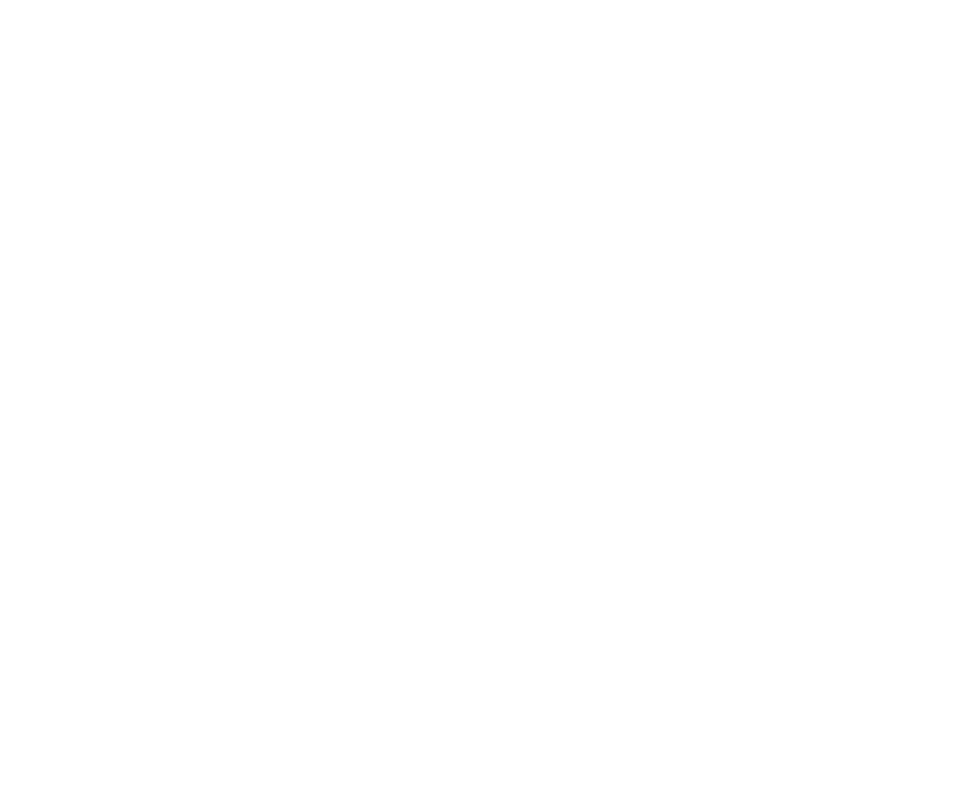
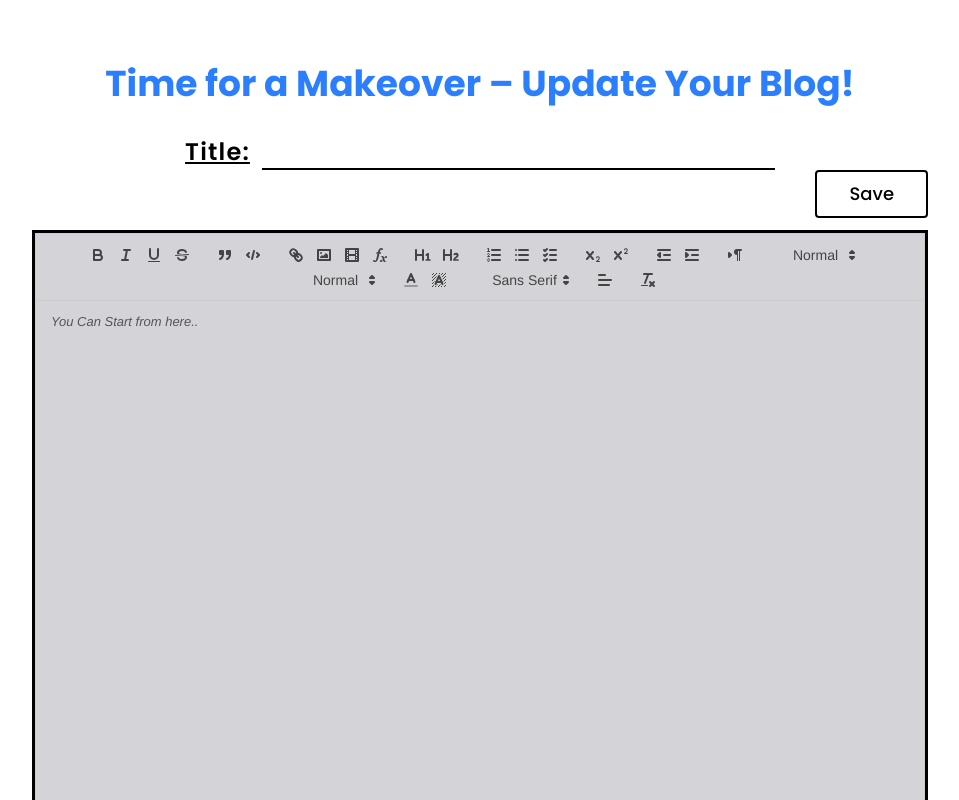
Before and after one commit to Dhanush12212/Blogify, a React (Vite) app in the folder frontend/: page /updateBlog/1 in a window 1280 px wide. Before the commit this address had no page. Shown: the top 800 px of the page, without its empty margins (160-1119 px from the left). Built offline with nearby package versions, Linux system fonts and the light colour scheme; no server answers.

Commit message:
Added Update Blog feature

```diff
--- a/frontend/src/App.jsx
+++ b/frontend/src/App.jsx
@@ -5,6 +5,7 @@
 import { BrowserRouter as Router, Routes, Route } from "react-router-dom";
 import BlogHome from './Pages/BlogHome';
 import MyBlog from './Pages/MyBlogs';
+import UpdateBlog from './Pages/UpdateBlog';
 
 function App() {
   return (
@@ -16,6 +17,7 @@
           <Route path="/register" element={<Register/>}/>
           <Route path='/blog' element={<BlogHome/>}/>
           <Route path='/myBlogs' element={<MyBlog/>}/>
+          <Route path='/updateBlog/:blogId' element={<UpdateBlog/>}/>
         </Routes>
       </Router>
     </div>
--- a/frontend/src/Components/Blog.jsx
+++ b/frontend/src/Components/Blog.jsx
@@ -3,9 +3,14 @@
 import Popup from 'reactjs-popup';
 import 'reactjs-popup/dist/index.css';
 import axios from 'axios';
+import { useNavigate } from 'react-router-dom';
 
-function Blog({ blog, onDelete }) {  // Ensure onDelete is received
-  if (!blog) return <p className="text-gray-600 text-xl">No blog data available.</p>;
+function Blog({ blog, onDelete }) {
+
+  const navigate = useNavigate();
+
+  if (!blog || !blog.title || !blog.content )
+    return <p className="text-gray-600 text-xl">No blog data available.</p>;
 
   // Handle delete function
   const handleDelete = async () => {
@@ -14,29 +19,35 @@
         withCredentials: true,
       });
       if (onDelete) {
-        onDelete(blog._id);  // Call onDelete to update UI
+        onDelete(blog._id);
       }
     } catch (error) {
       console.error("Failed to delete blog:", error.response?.data?.message || error.message);
     }
   };
 
+  const handleUpdate = () => {
+      navigate(`/updateBlog/${blog._id}`);
+  };
+
   return (
-    <div className="w-[90%] border-2 rounded-lg shadow-lg hover:shadow-xl h-auto p-5 flex flex-col md:flex-row justify-between items-start gap-6 transition-all duration-300 bg-white">
+    <div className="w-[90%] border-2 rounded-lg shadow-lg hover:shadow-xl h-auto py-3 px-12 flex flex-col md:flex-row justify-between items-start gap-6 transition-all duration-300 bg-zinc-400">
       <p className="text-2xl font-bold text-gray-800">{blog.title}</p>
 
-      <div className="text-lg text-gray-600 line-clamp-3">
-        <p dangerouslySetInnerHTML={{ __html: blog.content }}></p>
-      </div>
+      <div className="text-lg text-gray-600" dangerouslySetInnerHTML={{ __html: blog.content }}></div>
 
+      {/* Edit Button */}
       <div className="flex flex-row gap-4 items-center">
-        <button className="text-xl font-bold text-green-700 border px-3 py-2 rounded hover:bg-green-100 transition-all duration-300 cursor-pointer">
+        <button
+          className="text-xl font-bold text-green-700 border px-3 py-2 rounded hover:bg-green-300 transition-all duration-300 cursor-pointer"
+          onClick={handleUpdate}
+        >
           <ion-icon name="create-outline" className="text-2xl"></ion-icon>
         </button>
 
         {/* Delete Button */}
         <button
-          className="text-xl font-bold text-red-700 border px-3 py-2 rounded hover:bg-red-100 transition-all duration-300 cursor-pointer"
+          className="text-xl font-bold text-red-700 border px-3 py-2 rounded hover:bg-red-300 transition-all duration-300 cursor-pointer"
           onClick={handleDelete}
         >
           <ion-icon name="trash-outline" className="text-2xl"></ion-icon>
@@ -45,7 +56,7 @@
         <Popup
           trigger={
             <button className="border px-3 py-2 rounded hover:bg-yellow-300 transition-all duration-300 cursor-pointer">
-              <ion-icon name="share-social-outline" className="text-2xl"></ion-icon>
+               <ion-icon name="share-social-outline" className="text-2xl"></ion-icon>  {/*fix the className */}
             </button>
           }
           position="top center"
--- a/frontend/src/Pages/BlogHome.jsx
+++ b/frontend/src/Pages/BlogHome.jsx
@@ -14,9 +14,6 @@
   const [content, setContent] = useState("");
 
   const navigate = useNavigate();
-
-  const token = localStorage.getItem("token");
-
   const createNewBlog = async (e) => {
     e.preventDefault();
     try {
@@ -73,21 +70,21 @@
             onChange={(e) => setTitle(e.target.value)}
             name='title'
             className='border-b-2 outline-none px-5 text-center text-2xl font-medium'
-            />
+          />
       </div>
 
-      <div className='flex justify-end gap-6 px-20 text-lg font-medium  '>
+      <div className='flex justify-end gap-6 px-48 text-lg font-medium  '>
           <button className='border-2 px-6 py-2 rounded hover:bg-green-900 hover:text-white hover:transition-all cursor-pointer' onClick={createNewBlog}>Save</button>
             <Popup trigger=
-                {<button className='border-2 px-6 py-2 rounded hover:bg-yellow-300 hover:transition-all cursor-pointer'>Share </button>}
-                position="top center"
-                >
-                <ShareTo/>
+              {<button className='border-2 px-6 py-2 rounded hover:bg-yellow-300 hover:transition-all cursor-pointer'>Share </button>}
+              position="top center"
+            >
+              <ShareTo/>
             </Popup>
       </div>
 
       {/* Text Editor */}
-       <div className="w-full p-4 text-center px-20">
+       <div className="w-full py-3 text-center px-48">
                   <ReactQuill
                       name='Content'
                       value={content}
--- a/frontend/src/Pages/MyBlogs.jsx
+++ b/frontend/src/Pages/MyBlogs.jsx
@@ -1,12 +1,13 @@
 import React, { useEffect, useState } from 'react';
 import Blog from '../Components/Blog';
 import axios from 'axios';
+import { Link } from 'react-router-dom';
 
 function MyBlogs() {
   const [blogs, setBlogs] = useState([]);
   const [error, setError] = useState(null);
 
-  // Function to delete a blog from UI after successful deletion
+
   const handleDeleteBlog = (deletedBlogId) => {
     setBlogs((prevBlogs) => prevBlogs.filter(blog => blog._id !== deletedBlogId));
   };
@@ -30,11 +31,19 @@
 
   return (
     <div>
+
       <h1 className="text-4xl font-bold text-blue-500 text-center mt-5">
         📖 Explore Your Blogs
       </h1>
 
-      <div className="flex justify-center mt-12 flex-col items-center gap-10">
+      <div className='flex justify-center mt-10'>
+        <Link to='/blog'>
+          <button className='border py-3 px-6 text-blue-600 font-bold rounded hover:bg-blue-700 hover:text-white transition-all'>Create New</button>
+        </Link>
+
+      </div>
+
+      <div className="flex justify-center mt-8 flex-col items-center gap-10">
         {error ? (
           <p className="text-red-500 text-xl">{error}</p>
         ) : Array.isArray(blogs) && blogs.length > 0 ? (
@@ -45,6 +54,7 @@
           <p className="text-gray-600 text-xl">No blogs found...</p>
         )}
       </div>
+
     </div>
   );
 }
--- /dev/null
+++ b/frontend/src/Pages/UpdateBlog.jsx
@@ -0,0 +1,114 @@
+import React, { useState, useEffect } from "react";
+import { useNavigate, useParams } from "react-router-dom";
+import ReactQuill from "react-quill";
+import "react-quill/dist/quill.snow.css";
+import axios from "axios";
+
+function UpdateBlog() {
+  const { blogId } = useParams(); // Get blog ID from URL
+  const [blog, setBlog] = useState({ title: "", content: "" });
+  const navigate = useNavigate();
+
+  // Fetch existing blog data
+  useEffect(() => {
+    const fetchBlog = async () => {
+      try {
+        const response = await axios.get(
+          `http://localhost:8000/api/BlogHome/getBlog/${blogId}`,
+          {
+            withCredentials: true, // ✅ Required to send cookies
+          }
+        );
+        console.log("Fetched single blog");
+
+        setBlog(response.data);
+      } catch (error) {
+        console.error("Failed to fetch blog:", error.response?.data?.message || error.message);
+      }
+    };
+
+    fetchBlog();
+  }, [blogId]);
+
+
+  // Handle Update function
+  const handleUpdateBlog = async (e) => {
+    e.preventDefault();
+    try {
+      await axios.put(
+        `http://localhost:8000/api/BlogHome/updatedBlog/${blogId}`,
+        blog,
+        { withCredentials: true }
+      );
+      navigate("/myBlogs");
+      console.log("Blog updated successfully");
+    } catch (error) {
+      console.error("Failed to update blog:", error.response?.data?.message || error.message);
+    }
+  };
+
+  const toolbarOptions = [
+    ["bold", "italic", "underline", "strike"],
+    ["blockquote", "code-block"],
+    ["link", "image", "video", "formula"],
+    [{ header: 1 }, { header: 2 }],
+    [{ list: "ordered" }, { list: "bullet" }, { list: "check" }],
+    [{ script: "sub" }, { script: "super" }],
+    [{ indent: "-1" }, { indent: "+1" }],
+    [{ direction: "rtl" }],
+    [{ size: ["small", false, "large", "huge"] }],
+    [{ header: [1, 2, 3, 4, 5, 6, false] }],
+    [{ color: [] }, { background: [] }],
+    [{ font: [] }],
+    [{ align: [] }],
+    ["clean"],
+  ];
+
+  return (
+    <div>
+      <h1 className="text-4xl font-bold text-blue-500 mt-12 py-4 text-center">
+        Time for a Makeover – Update Your Blog!
+      </h1>
+
+      <form onSubmit={handleUpdateBlog}>
+        {/* Title */}
+        <div className="flex justify-center mt-4">
+          <label htmlFor="Title" className="text-2xl mr-3 underline tracking-wider font-semibold">
+            Title:
+          </label>
+          <input
+            type="text"
+            value={blog.title }
+            onChange={(e) => setBlog({ ...blog, title: e.target.value })}
+            name="title"
+            className="border-b-2 outline-none px-5 text-center text-2xl font-medium"
+          />
+        </div>
+
+        <div className="flex justify-end gap-6 px-48 text-lg font-medium">
+          <button
+            type="submit"
+            className="border-2 px-8 py-2 rounded hover:bg-green-900 hover:text-white hover:transition-all cursor-pointer"
+          >
+            Save
+          </button>
+        </div>
+
+        {/* Text Editor */}
+        <div className="w-full py-3 text-center px-48">
+          <ReactQuill
+            name="Content"
+            value={blog.content}
+            onChange={(value) => setBlog({ ...blog, content: value })}
+            modules={{ toolbar: toolbarOptions }}
+            theme="snow"
+            className="h-screen bg-zinc-300 border-3"
+            placeholder="You Can Start from here.."
+          />
+        </div>
+      </form>
+    </div>
+  );
+}
+
+export default UpdateBlog;
```
Also changed, not shown: 2 other files (tests, documents, lock files or other folders).
